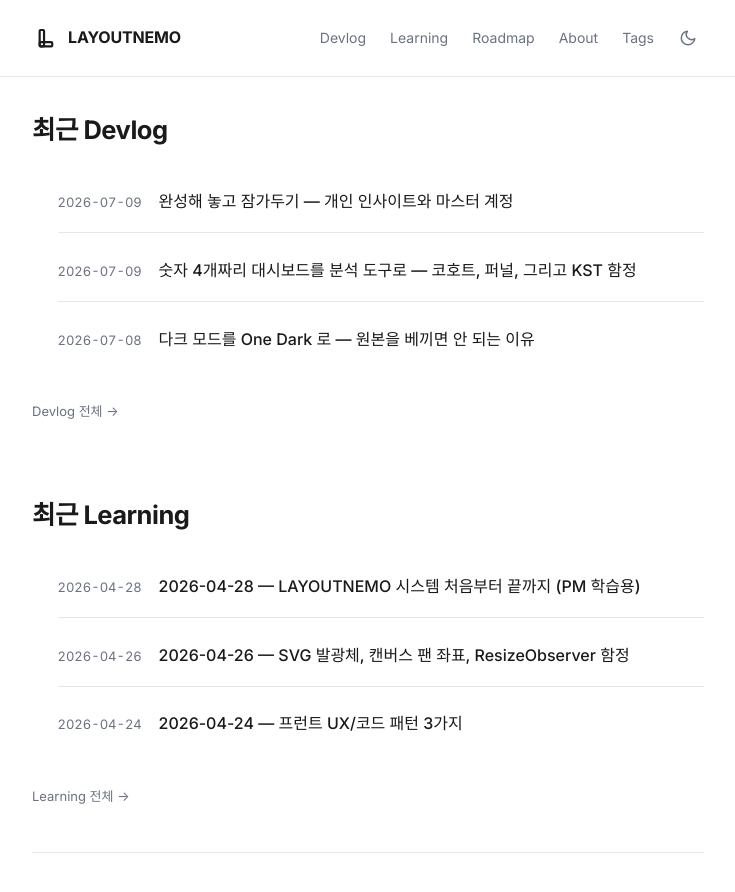
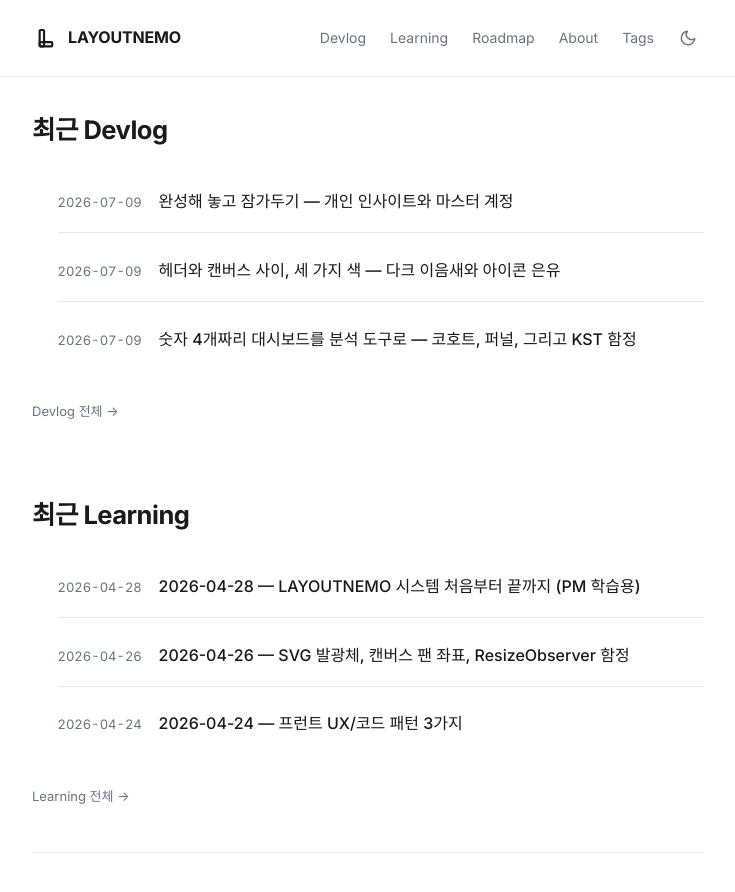
Before and after one commit to Yuwolx/LAYOUTNEMO, a Jekyll site: the page built from index.md, in a window 1280 px wide and 900 px high, scrolled down 999 px. Shown: the top 892 px of the window, without its empty margins (272-1007 px from the left). Built offline with Jekyll 4.4.1, drawn with Linux system fonts in a browser that asks for light colours; some web fonts are replaced; some of the changed lines change nothing that is shown.

Commit message:
devlog: 다크 이음새 + 아이콘 정리 (2026-07-09)

```diff
--- /dev/null
+++ b/docs/devlog/2026-07-09-dark-seams-and-icons.md
@@ -0,0 +1,53 @@
+---
+layout: post
+title: "헤더와 캔버스 사이, 세 가지 색 — 다크 이음새와 아이콘 은유"
+parent: Devlog
+nav_order: 28
+tags: [다크모드, 디자인, 아이콘, 폴리시]
+---
+
+# 헤더와 캔버스 사이, 세 가지 색 — 다크 이음새와 아이콘 은유
+{: .no_toc }
+
+**2026-07-09 — "헤더랑 캔버스랑 그 사이 라인이랑 색이 다 다르냐 ㅋㅋ" — 세어 보니 진짜 셋 다 달랐다. 다크 모드 이음새를 한 면으로 붙이고, 뇌 이모지와 제미나이풍 반짝이 아이콘도 걷어냈다.**
+{: .fs-5 .fw-300 }
+
+---
+
+<details markdown="block">
+<summary>목차</summary>
+{: .text-delta }
+- TOC
+{:toc}
+</details>
+
+---
+
+## 세 가지 색의 이음새
+
+다크 모드에서 화면 위쪽을 뜯어 보면: 헤더 첫 줄 `#282c34`, 그 밑 구분선 `#3b414d`, 결 탭 줄과 캔버스 `#21252b`. One Dark 개편 때 에디터 배경색(`#282c34`)을 헤더에, 사이드바색(`#21252b`)을 캔버스에 나눠 쓴 게 원인이었다. 에디터에서는 영역 구분이 미덕이지만, 이 앱의 헤더는 캔버스 위에 떠 있는 유리판이라 **바닥과 같은 색이어야 이어져 보인다.**
+
+- 헤더 배경 → 캔버스 바닥과 동일한 `#21252b`
+- 구분선 → `#3b414d`(바닥보다 *밝은* 선 — 이게 색 어긋남처럼 보였다) 대신 바닥보다 살짝 *어두운* `#1b1e24`
+
+밝은 선은 "여기 다른 판이 시작됨"으로 읽히고, 어두운 선은 "같은 판의 홈"으로 읽힌다. One Dark 원본도 패널 사이를 어두운 hairline(`#181a1f`)으로 가른다 — 이번엔 원본에서 *배워야 할* 부분이었다.
+
+블럭 글씨도 한 번 더 올렸다. 지난번에 `#dfe3ea`로 올렸는데 "더 하얗게" — 토큰을 `#eef1f6`으로 올리고, 본문에만 걸려 있던 다크 전용 90% 감쇠도 제거. 다크 가독성은 한 번에 끝나는 게 아니라 실사용 피드백으로 수렴하는 값이라는 걸 두 번째 확인.
+
+## 아이콘은 은유가 와닿아야 한다
+
+두 개를 걷어냈다:
+
+- **정리하기의 뇌(Brain) 아이콘** — "AI가 생각해 준다"는 의도였지만 촌스럽다는 판정. 헤더의 "AI 보조" 토글이 이미 마술지팡이(Wand2)라서, **AI가 해주는 일 = 지팡이**로 앱 전체 은유를 통일했다.
+- **인사이트의 반짝이(Sparkles)** — 요즘 반짝이는 어느 AI 제품의 로고로 굳어 버려서 "제미나이 느낌"으로 읽히고, 무엇보다 통계 기능이라는 게 전혀 전달이 안 됐다. 막대차트(BarChart3)로 교체 — 누르기 전에 용도가 읽힌다.
+
+교훈: 아이콘 은유는 두 번 검사해야 한다. **①기능이 읽히는가 ②다른 제품의 상징을 빌려 입은 꼴이 아닌가.** 반짝이처럼 업계가 선점한 모양은 내 의도와 무관하게 남의 브랜드로 읽힌다.
+
+## 정리
+
+- **떠 있는 크롬(헤더)은 바닥과 같은 색** — 구분은 배경색 차이가 아니라 어두운 hairline 으로.
+- **경계선은 바닥보다 어둡게.** 밝은 선은 색 어긋남으로, 어두운 선은 홈으로 읽힌다.
+- **은유는 앱 전체에서 하나로** — AI 기능이 뇌였다 반짝이였다 하면 어느 쪽도 안 쌓인다. 지팡이 하나로.
+- **선점된 도상은 피한다.** 반짝이 = AI 어시스턴트 일반의 로고가 된 지 오래다.
+
+롤백 지점은 `release/pre-dark-seams`.
--- a/docs/devlog/index.md
+++ b/docs/devlog/index.md
@@ -24,6 +24,7 @@
 
 | 날짜 | 제목 | 상태 |
 |------|------|------|
+| 2026-07-09 | [헤더와 캔버스 사이, 세 가지 색 — 다크 이음새와 아이콘 은유]({{ site.baseurl }}/docs/devlog/2026-07-09-dark-seams-and-icons/) | ✅ 공개 |
 | 2026-07-09 | [완성해 놓고 잠가두기 — 개인 인사이트와 마스터 계정]({{ site.baseurl }}/docs/devlog/2026-07-09-personal-insights-and-master/) | ✅ 공개 |
 | 2026-07-09 | [숫자 4개짜리 대시보드를 분석 도구로 — 코호트, 퍼널, 그리고 KST 함정]({{ site.baseurl }}/docs/devlog/2026-07-09-admin-dashboard-analytics/) | ✅ 공개 |
 | 2026-07-08 | [다크 모드를 One Dark 로 — 원본을 베끼면 안 되는 이유]({{ site.baseurl }}/docs/devlog/2026-07-08-dark-mode-onedark/) | ✅ 공개 |
--- a/docs/roadmap.md
+++ b/docs/roadmap.md
@@ -58,6 +58,7 @@
 - [x] **다크 모드 One Dark 개편** — 순남색 → One Dark(VSCode) 팔레트. 가시성(바닥/카드 밝기차로 블럭 부각, 본문 대비·다크 굵기 보정 halation 대응), 시급도 글로우 2겹 강화, 헤더·캔버스·크롬의 하드코딩색을 토큰/One Dark 로 통일. 색 방향은 코드 전에 HTML 시안으로 먼저 확정 (2026-07-08)
 - [x] **관리자 대시보드 분석 개편** — 카드 4개 → 3탭(개요/성장·진단/유저). 리텐션 코호트(주간×8주)·활성화 퍼널(가입→첫 블록→AI)·건강 지표 8종(Stickiness·활성화율·삭제율·이탈 위험 등)·신규 vs 기존 DAU 분해·요일×시간 히트맵·참여 깊이 분포·유저 드릴다운 모달. 날짜 버킷 UTC → KST 교정(오전 9시 이전이 전날로 밀리던 버그). 이벤트 9주 단일 조회 + 서버 집계 (2026-07-09)
 - [x] **개인 인사이트 + 마스터 계정** — 유저용 통계 다이얼로그(활동 30일·집중 시간대 히트맵·시급도 분포·연속 접속) 완성 후 '준비 중' 게이트(UI+서버 이중). 마스터 계정은 게이트·AI 한도 우회(세션 이메일 판별, 단일 소스 `master.ts`). events insert-only RLS 는 세션 검증 + service role 집계로 우회, 마이그레이션 없음. recharts 는 dynamic import 로 캔버스 번들 격리 (2026-07-09)
+- [x] **다크 이음새 + 아이콘 정리** — 헤더 배경을 캔버스 바닥(#21252b)과 통일, 구분선은 바닥보다 어두운 hairline(#1b1e24)으로. 블럭 글자 토큰 #eef1f6 + 본문 다크 감쇠 제거. 정리하기 Brain → Wand2(AI=지팡이 은유 통일), 인사이트 Sparkles → BarChart3 (2026-07-09)
 
 ## 🚧 진행 중 / 내부 개선
 
```
